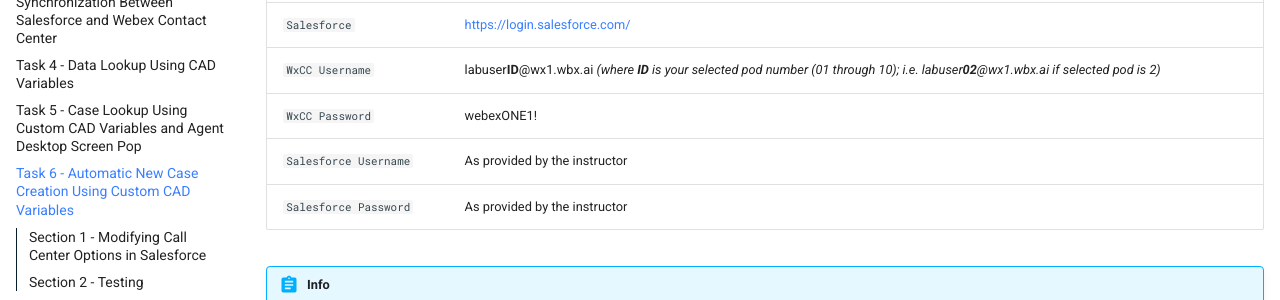
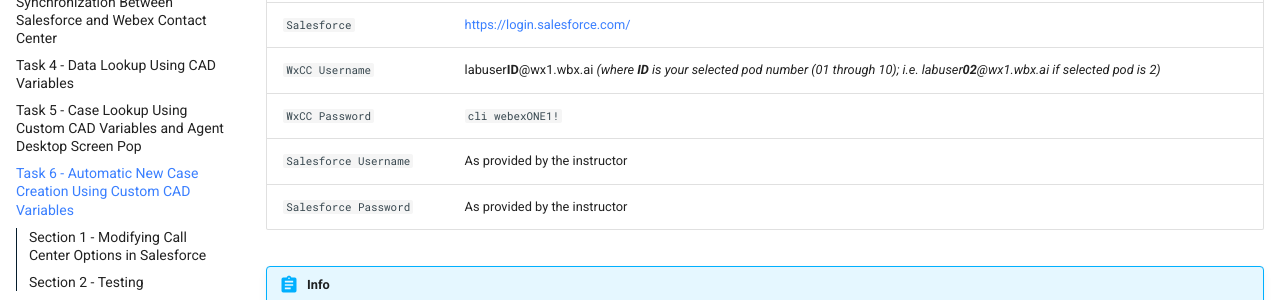
Before and after one commit to WebexCC-SA/LAB-2308, an MkDocs documentation site: the page built from docs/task6.md, in a window 1280 px wide and 900 px high. Shown: the part 338-638 px from the top of the window. Built offline with MkDocs 1.6.1 and Material for MkDocs 9.7.7, drawn with Linux system fonts in a browser that asks for light colours.

Commit message:
Update task6.md

````diff
--- a/docs/task6.md
+++ b/docs/task6.md
@@ -8,7 +8,7 @@
 | `Control Hub`             | <a href="https://admin.webex.com" target="_blank">https://admin.webex.com</a> |
 | `Salesforce`   | <a href="https://login.salesforce.com" target="_blank">https://login.salesforce.com/</a> |
 | `WxCC Username`       | labuser**ID**@wx1.wbx.ai     _(where **ID** is your selected pod number (01 through 10); i.e. labuser**02**@wx1.wbx.ai if selected pod is 2)_       |
-| `WxCC Password`       | webexONE1!         |
+| `WxCC Password`       | ```cli webexONE1!```         |
 | `Salesforce Username`       | As provided by the instructor       |
 | `Salesforce Password`       | As provided by the instructor       |
 
````
